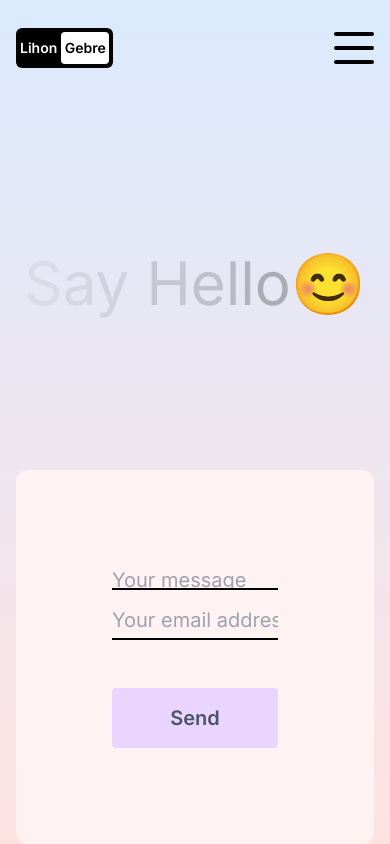
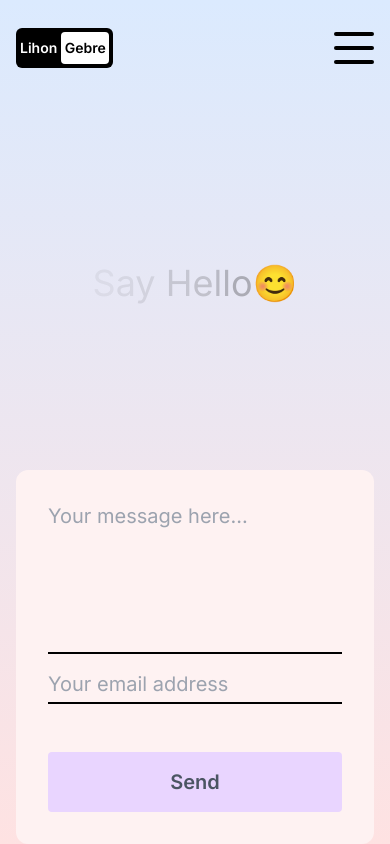
Before and after one commit to gelftheshot/portfolio, a Next.js app: page /contact in a window 390 px wide. Built offline with nearby package versions, Linux system fonts and the light colour scheme.

Commit message:
making the contact page reactive

```diff
--- a/app/contact/page.jsx
+++ b/app/contact/page.jsx
@@ -42,7 +42,7 @@ const ContactPage = () => {
     >
       <div className="h-full flex flex-col lg:flex-row px-4 sm:px-8 md:px-12 lg:px-20 xl:px-48">
         {/* TEXT CONTAINER */}
-        <div className="h-1/2 lg:h-full lg:w-1/2 flex items-center justify-center text-6xl">
+        <div className="h-1/2 lg:h-full lg:w-1/2 flex items-center justify-center text-4xl lg:text-6xl">
           <div>
             {text.split("").map((letter, index) => (
               <motion.span
@@ -65,7 +65,7 @@ const ContactPage = () => {
         <form
           onSubmit={sendEmail}
           ref={form}
-          className="h-1/2 lg:h-full lg:w-1/2 bg-red-50 rounded-xl text-xl flex flex-col gap-4 justify-center p-24"
+          className="h-1/2 lg:h-full lg:w-1/2 bg-red-50 rounded-xl text-xl flex flex-col gap-4 justify-center p-8 lg:p-24"
         >
           <textarea
             rows={6}
--- a/app/page.jsx
+++ b/app/page.jsx
@@ -53,7 +53,7 @@ const Homepage = () => {
               <Link href="/contact" className="p-4 rounded-lg ring-1 ring-black text-center">
                 Contact Me
               </Link>
-              <Link href="/contact" className="p-4 rounded-lg ring-1 ring-black text-center">
+              <Link href="/askai" className="p-4 rounded-lg ring-1 ring-black text-center">
                 Ask my AI about me
               </Link>
             </div>
```
